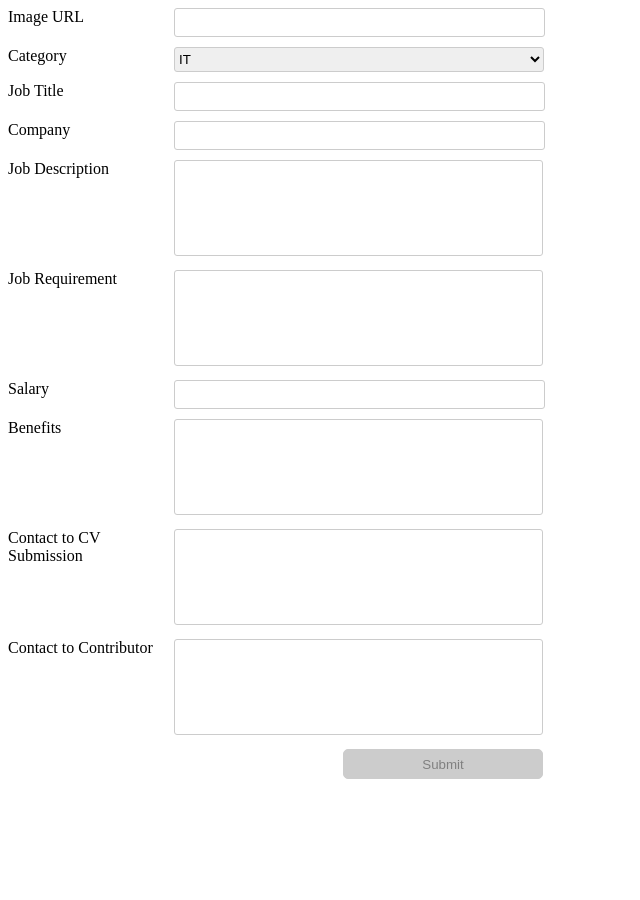
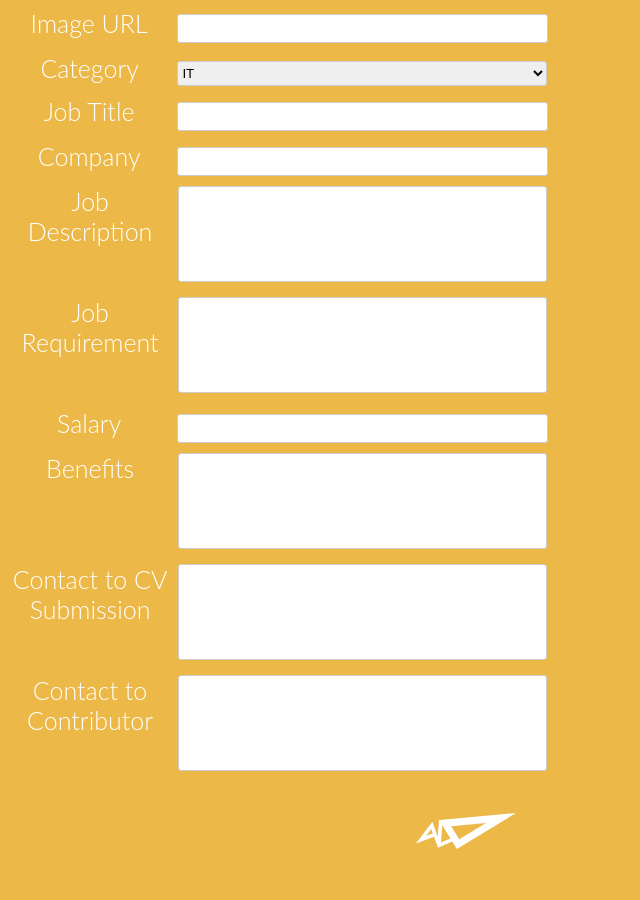
Before and after one commit to ngdangdat/vgujobboard, a PHP site: page / in a window 1280 px wide. Shown: the whole page, without its empty margins (0-640 px from the left). Before the commit the page ends 779 px from the top, so only its background shows below. Run offline with PHP 8.4, Linux system fonts and the light colour scheme; style sheets or scripts are compiled from the project's sources.

Commit message:
Body: color to VGU orange Submit Button: paper plane
Signed-off-by: Hung Dong <dongnhuthung1993@gmail.com>

```diff
--- a/index.html
+++ b/index.html
@@ -51,7 +51,12 @@
 			<textarea rows="6" name="job_contact_contributor"></textarea>
 		</div>
 		<div class="form-row btn">
-			<button class="submit-btn" type="submit">Submit</button>
+			<button type="submit" class="submit-btn">
+				<svg version="1.1" class="send-icn" xmlns="http://www.w3.org/2000/svg" xmlns:xlink="http://www.w3.org/1999/xlink" x="0px" y="0px" width="100px" height="36px" viewBox="0 0 100 36" enable-background="new 0 0 100 36" xml:space="preserve">
+					<path d="M100,0L100,0 M23.8,7.1L100,0L40.9,36l-4.7-7.5L22,34.8l-4-11L0,30.5L16.4,8.7l5.4,15L23,7L23.8,7.1z M16.8,20.4l-1.5-4.3 l-5.1,6.7L16.8,20.4z M34.4,25.4l-8.1-13.1L25,29.6L34.4,25.4z M35.2,13.2l8.1,13.1L70,9.9L35.2,13.2z"/>
+				</svg>
+				<small>Submit</small>
+			</button>
 		</div>
 	</form>
 </body>
--- a/sass/general/_forms.scss
+++ b/sass/general/_forms.scss
@@ -1,3 +1,12 @@
+body {
+  font-family: 'Lato', georgia;
+  font-size: 25px;
+  color: rgba(255, 255, 255, 1);
+  background-color: rgba(236, 181, 62, 0.95); /*Orange*/
+  text-align: center;
+  font-weight: 300;
+}
+
 label {
     display: inline-block;
     width: 30%;
@@ -25,14 +34,30 @@ select {
 }
 
 button.submit-btn {
-    width: 200px;
-    background: #ccc;
-    border: 1px solid #ccc;
-    height: 30px;
-    color: gray;
-    border-radius: 5px;
-    margin-right: 5px;
+    background: none;
+    border: none;
+    outline: none;
+    margin: 2vmax;
 }
+
+.send-icn {
+  fill: rgba(255, 255, 255, 1)
+}
+
+.send-icn:hover {
+  fill: rgba(0, 0, 0, 1);
+  cursor: pointer;
+}
+
+button:hover small {
+  opacity: 1;
+}
+
+small {
+  display: block;
+  opacity: 0;
+}
+
 
 textarea {
     resize: none;
```
